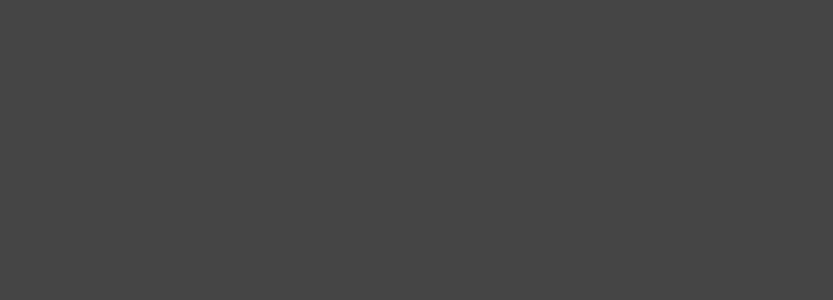
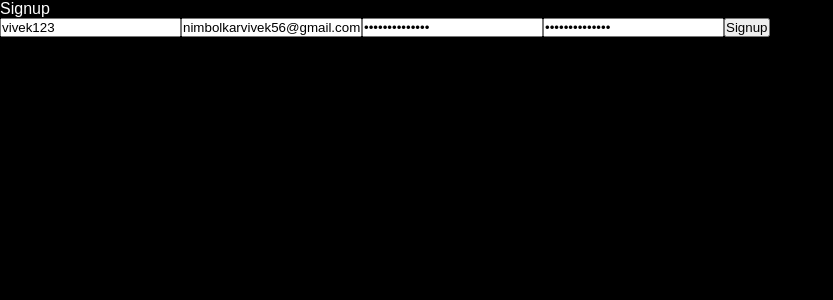
Before and after one commit to viveknimbolkar/betacode-frontend, a React (Create React App) app: page /signup in a window 1280 px wide. Before the commit this address had no page. Shown: the top 300 px of the page, without its empty margins (0-833 px from the left). Built offline with nearby package versions, Linux system fonts and the light colour scheme; no server answers.

Commit message:
working on auth

```diff
--- a/package.json
+++ b/package.json
@@ -12,6 +12,7 @@
     "@testing-library/jest-dom": "^5.17.0",
     "@testing-library/react": "^13.4.0",
     "@testing-library/user-event": "^13.5.0",
+    "axios": "^1.6.7",
     "babel-plugin-prismjs": "^2.1.0",
     "codemirror": "^6.0.1",
     "font-awesome": "^4.7.0",
--- a/src/App.css
+++ b/src/App.css
@@ -1,11 +1,19 @@
-*{
+* {
   margin: 0;
   padding: 0;
   box-sizing: border-box;
   font-family: sans-serif;
 }
 
-body{
-  background: #454545;
-  color: #fff;
+body {
+  background: var(--cb-black-v1);
+  color: var(--cb-white-v1);
 }
+
+:root {
+  --cb-black-v1: #000;
+  --cb-black-v2: #1e1f25;
+  --cb-gray-v1: #5a5f72;
+  --cb-gray-v2: #d4d7dd;
+  --cb-white-v1: #fff;
+}
--- a/src/App.js
+++ b/src/App.js
@@ -3,9 +3,13 @@ import Editor from "./pages/editor/Editor";
 import Trending from "./pages/trending/trending";
 import { BrowserRouter, Route, Routes } from "react-router-dom";
 import RootLayout from "./components/layout/RootLayout";
+import Login from "./pages/login/login";
+import Signup from "./pages/signup/signup";
+import { APIProvider } from "./api/api";
 
 function App() {
   return (
+    <APIProvider>
       <BrowserRouter>
         <Routes>
           <Route path="/" element={<RootLayout />} />
@@ -14,8 +18,12 @@ function App() {
             path="/trending"
             element={<RootLayout ScreenComponent={<Trending />} />}
           />
+          <Route path="*" element={<div>404</div>} />
+          <Route path="/login" element={<Login />} />
+          <Route path="/signup" element={<Signup />} />
         </Routes>
       </BrowserRouter>
+    </APIProvider>
   );
 }
 
--- /dev/null
+++ b/src/api/api.js
@@ -0,0 +1,49 @@
+import axios from "axios";
+import { createContext } from "react";
+
+const APIContext = createContext();
+const API_URL = process.env.REACT_APP_API_URL;
+
+console.log(API_URL);
+
+// HANDLE USER LOGIN
+function login(username, password) {
+  const endpoint = "/auth/login";
+  return new Promise((resolve, reject) => {
+    axios
+      .post(API_URL + endpoint, { username, password })
+      .then((res) => {
+        console.log(res);
+        resolve(res.data);
+      })
+      .catch((err) => {
+        console.log(err);
+        reject(err);
+      });
+  });
+}
+
+// handle user signup
+function signup(username, email, password) {
+  const endpoint = "/auth/signup";
+  return new Promise((resolve, reject) => {
+    axios
+      .post(API_URL + endpoint, { username, email, password })
+      .then((res) => {
+        resolve(res.data);
+      })
+      .catch((err) => {
+        reject(err);
+      });
+  });
+}
+
+function APIProvider({ children }) {
+  return (
+    <APIContext.Provider value={{ login, signup }}>
+      {children}
+    </APIContext.Provider>
+  );
+}
+
+export { APIContext, APIProvider };
--- a/src/index.css
+++ b/src/index.css
@@ -6,8 +6,3 @@ body {
   -webkit-font-smoothing: antialiased;
   -moz-osx-font-smoothing: grayscale;
 }
-
-code {
-  font-family: source-code-pro, Menlo, Monaco, Consolas, 'Courier New',
-    monospace;
-}
--- /dev/null
+++ b/src/pages/login/login.js
@@ -0,0 +1,9 @@
+import React from 'react'
+
+function Login() {
+  return (
+    <div>Login</div>
+  )
+}
+
+export default Login
--- /dev/null
+++ b/src/pages/signup/signup.js
@@ -0,0 +1,60 @@
+import React, { useContext, useState } from "react";
+import { APIContext } from "../../api/api";
+function Signup() {
+  const { login, signup } = useContext(APIContext);
+  const [email, setEmail] = useState("nimbolkarvivek56@gmail.com");
+  const [password, setPassword] = useState("Password@12345");
+  const [confirmPassword, setConfirmPassword] = useState("Password@12345");
+  const [username, setUsername] = useState("vivek123");
+
+  const handleSubmit = (e) => {
+    e.preventDefault();
+    if (password !== confirmPassword) {
+      alert("Passwords do not match");
+      return;
+    }
+
+    signup(username, email, password)
+      .then((res) => {
+        console.log(res);
+        alert("Signup successful");
+      })
+      .catch((err) => {
+        console.log(err);
+        alert("Signup failed");
+      });
+  };
+
+  return (
+    <>
+      <div>Signup</div>
+      <input
+        type="text"
+        placeholder="Username"
+        value={username}
+        onChange={(e) => setUsername(e.target.value)}
+      />
+      <input
+        type="email"
+        placeholder="Email"
+        value={email}
+        onChange={(e) => setEmail(e.target.value)}
+      />
+      <input
+        type="password"
+        placeholder="Password"
+        value={password}
+        onChange={(e) => setPassword(e.target.value)}
+      />
+      <input
+        type="password"
+        placeholder="Confirm Password"
+        value={confirmPassword}
+        onChange={(e) => setConfirmPassword(e.target.value)}
+      />
+      <button onClick={handleSubmit}>Signup</button>
+    </>
+  );
+}
+
+export default Signup;
```
Also changed, not shown: 2 other files (tests, documents, lock files or other folders). Lines whose indentation alone changed are shown as unchanged.
